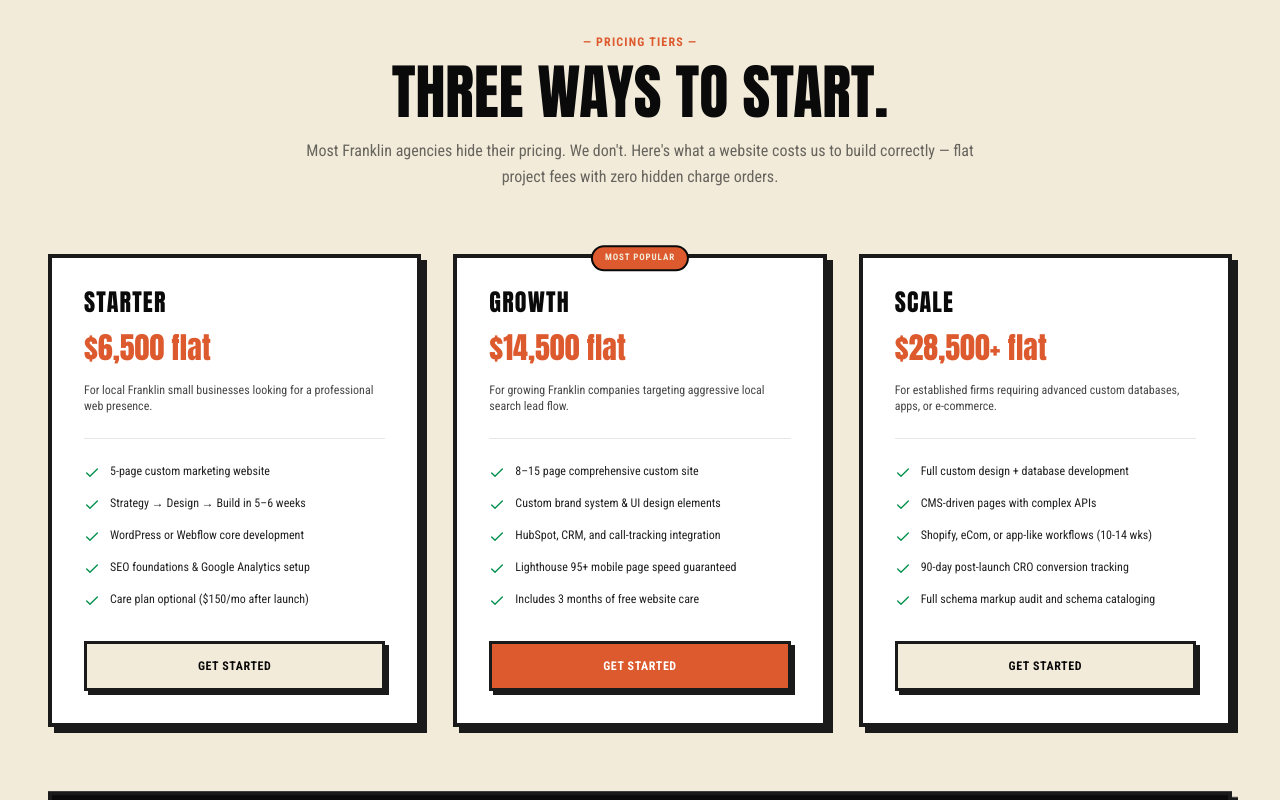
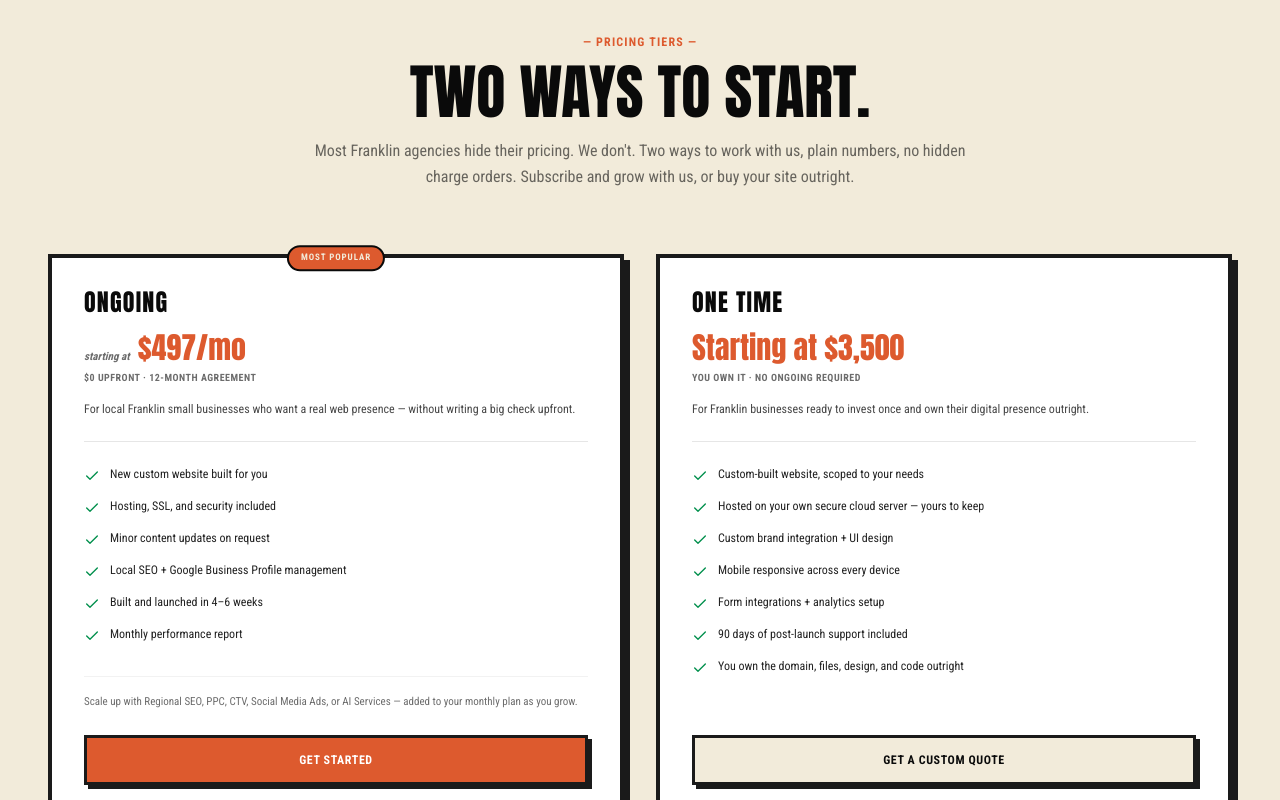
Before and after one commit to creativecowboys/cowboys-site, a Next.js app: page /franklin-tn/web-design in a window 1280 px wide. Shown: the part 4000-4800 px from the top of the page. Built offline with nearby package versions, Linux system fonts and the light colour scheme.

Commit message:
Convert pricing tiers section from 3 cards to 2 cards (Ongoing subscription vs One Time flat fee)

```diff
--- a/src/app/franklin-tn/web-design/page.tsx
+++ b/src/app/franklin-tn/web-design/page.tsx
@@ -205,45 +205,6 @@ const processSteps = [
   }
 ];
 
-const pricingPlans = [
-  {
-    name: "Starter",
-    price: "$6,500 flat",
-    desc: "For local Franklin small businesses looking for a professional web presence.",
-    bullets: [
-      "5-page custom marketing website",
-      "Strategy &rarr; Design &rarr; Build in 5–6 weeks",
-      "WordPress or Webflow core development",
-      "SEO foundations & Google Analytics setup",
-      "Care plan optional ($150/mo after launch)"
-    ]
-  },
-  {
-    name: "Growth",
-    price: "$14,500 flat",
-    desc: "For growing Franklin companies targeting aggressive local search lead flow.",
-    isPopular: true,
-    bullets: [
-      "8–15 page comprehensive custom site",
-      "Custom brand system & UI design elements",
-      "HubSpot, CRM, and call-tracking integration",
-      "Lighthouse 95+ mobile page speed guaranteed",
-      "Includes 3 months of free website care"
-    ]
-  },
-  {
-    name: "Scale",
-    price: "$28,500+ flat",
-    desc: "For established firms requiring advanced custom databases, apps, or e-commerce.",
-    bullets: [
-      "Full custom design + database development",
-      "CMS-driven pages with complex APIs",
-      "Shopify, eCom, or app-like workflows (10-14 wks)",
-      "90-day post-launch CRO conversion tracking",
-      "Full schema markup audit and schema cataloging"
-    ]
-  }
-];
 
 const testimonials = [
   {
@@ -1123,49 +1084,126 @@ export default function WebDesignFranklinPage() {
 
           <div className="text-center max-w-3xl mx-auto mb-16">
             <span className="text-h3-red font-bold text-xs uppercase tracking-widest font-h3-secondary block mb-3">&mdash; PRICING TIERS &mdash;</span>
-            <h2 className="font-h3-display text-5xl md:text-6xl uppercase leading-none">THREE WAYS TO START.</h2>
+            <h2 className="font-h3-display text-5xl md:text-6xl uppercase leading-none">TWO WAYS TO START.</h2>
             <p className="font-h3-secondary text-sm md:text-base text-h3-black/60 max-w-2xl mx-auto mt-4 leading-relaxed">
-              Most Franklin agencies hide their pricing. We don't. Here's what a website costs us to build correctly — flat project fees with zero hidden charge orders.
+              Most Franklin agencies hide their pricing. We don't. Two ways to work with us, plain numbers, no hidden charge orders. Subscribe and grow with us, or buy your site outright.
             </p>
           </div>
 
           {/* Pricing Grid */}
-          <div className="grid grid-cols-1 md:grid-cols-3 gap-8 items-stretch mb-12">
-            {pricingPlans.map((plan, idx) => (
-              <div
-                key={idx}
-                className={`h3-brutalist-card p-8 flex flex-col justify-between text-left relative ${
-                  plan.isPopular ? "bg-white border-h3-red shadow-[6px_6px_0px_#e94e33]" : "bg-white"
-                }`}
-              >
-                {plan.isPopular && (
+          <div className="grid grid-cols-1 md:grid-cols-2 gap-8 items-stretch mb-12">
+
+            {/* Card 1 — ONGOING (left, with "Most Popular" badge) */}
+            <div className="h3-brutalist-card p-8 flex flex-col justify-between text-left relative bg-white border-h3-red shadow-[6px_6px_0px_#e94e33]">
               <div className="absolute top-0 left-1/2 -translate-x-1/2 -translate-y-1/2 bg-h3-red border-2 border-h3-black text-h3-cream px-3 py-1 rounded-full text-[9px] font-bold uppercase tracking-widest">
                 MOST POPULAR
               </div>
-                )}
 
               <div>
-                  <h3 className="font-h3-display text-2xl uppercase tracking-wider mb-1 leading-none">{plan.name}</h3>
-                  <div className="font-h3-display text-3xl text-h3-red my-4">{plan.price}</div>
-                  <p className="font-h3-secondary text-xs text-h3-black/75 mb-6">{plan.desc}</p>
+                <h3 className="font-h3-display text-2xl uppercase tracking-wider mb-1 leading-none">ONGOING</h3>
+                <div className="my-4">
+                  <div className="font-h3-display text-3xl text-h3-red flex items-baseline gap-1">
+                    <span className="font-h3-secondary text-[11px] font-bold text-h3-black/60 lowercase italic mr-1">starting at</span>
+                    <span>$497/mo</span>
+                  </div>
+                  <div className="text-[10px] font-bold tracking-wider text-h3-black/60 uppercase mt-1">
+                    $0 UPFRONT &middot; 12-MONTH AGREEMENT
+                  </div>
+                </div>
+                <p className="font-h3-secondary text-xs text-h3-black/75 mb-6">
+                  For local Franklin small businesses who want a real web presence &mdash; without writing a big check upfront.
+                </p>
 
                 <ul className="space-y-3.5 mb-8 border-t border-h3-black/10 pt-6">
-                    {plan.bullets.map((bullet, bIdx) => (
-                      <li key={bIdx} className="flex gap-2.5 items-start text-xs font-h3-secondary text-h3-black/90 leading-snug">
+                  <li className="flex gap-2.5 items-start text-xs font-h3-secondary text-h3-black/90 leading-snug">
                     <Check size={16} className="text-h3-green shrink-0 mt-0.5" />
-                        <span dangerouslySetInnerHTML={{ __html: bullet }} />
+                    <span>New custom website built for you</span>
                   </li>
-                    ))}
+                  <li className="flex gap-2.5 items-start text-xs font-h3-secondary text-h3-black/90 leading-snug">
+                    <Check size={16} className="text-h3-green shrink-0 mt-0.5" />
+                    <span>Hosting, SSL, and security included</span>
+                  </li>
+                  <li className="flex gap-2.5 items-start text-xs font-h3-secondary text-h3-black/90 leading-snug">
+                    <Check size={16} className="text-h3-green shrink-0 mt-0.5" />
+                    <span>Minor content updates on request</span>
+                  </li>
+                  <li className="flex gap-2.5 items-start text-xs font-h3-secondary text-h3-black/90 leading-snug">
+                    <Check size={16} className="text-h3-green shrink-0 mt-0.5" />
+                    <span>Local SEO + Google Business Profile management</span>
+                  </li>
+                  <li className="flex gap-2.5 items-start text-xs font-h3-secondary text-h3-black/90 leading-snug">
+                    <Check size={16} className="text-h3-green shrink-0 mt-0.5" />
+                    <span>Built and launched in 4–6 weeks</span>
+                  </li>
+                  <li className="flex gap-2.5 items-start text-xs font-h3-secondary text-h3-black/90 leading-snug">
+                    <Check size={16} className="text-h3-green shrink-0 mt-0.5" />
+                    <span>Monthly performance report</span>
+                  </li>
                 </ul>
-                </div>
-
-                <a href="#contact" className={`h3-btn-brutalist w-full text-center font-bold py-3.5 uppercase tracking-wider text-xs ${
-                  plan.isPopular ? "bg-h3-red text-white" : "bg-h3-cream text-h3-black"
-                }`}>
-                  Get Started
+
+                <p className="font-h3-secondary text-[11px] text-h3-black/60 leading-relaxed mb-6 mt-4 pt-4 border-t border-h3-black/5">
+                  Scale up with Regional SEO, PPC, CTV, Social Media Ads, or AI Services &mdash; added to your monthly plan as you grow.
+                </p>
+              </div>
+
+              <a href="#contact" className="h3-btn-brutalist w-full text-center font-bold py-3.5 uppercase tracking-wider text-xs bg-h3-red text-white">
+                GET STARTED
               </a>
             </div>
-            ))}
+
+            {/* Card 2 — ONE TIME (right) */}
+            <div className="h3-brutalist-card p-8 flex flex-col justify-between text-left relative bg-white">
+              <div>
+                <h3 className="font-h3-display text-2xl uppercase tracking-wider mb-1 leading-none">ONE TIME</h3>
+                <div className="my-4">
+                  <div className="font-h3-display text-3xl text-h3-red">
+                    Starting at $3,500
+                  </div>
+                  <div className="text-[10px] font-bold tracking-wider text-h3-black/60 uppercase mt-1">
+                    YOU OWN IT &middot; NO ONGOING REQUIRED
+                  </div>
+                </div>
+                <p className="font-h3-secondary text-xs text-h3-black/75 mb-6">
+                  For Franklin businesses ready to invest once and own their digital presence outright.
+                </p>
+
+                <ul className="space-y-3.5 mb-8 border-t border-h3-black/10 pt-6">
+                  <li className="flex gap-2.5 items-start text-xs font-h3-secondary text-h3-black/90 leading-snug">
+                    <Check size={16} className="text-h3-green shrink-0 mt-0.5" />
+                    <span>Custom-built website, scoped to your needs</span>
+                  </li>
+                  <li className="flex gap-2.5 items-start text-xs font-h3-secondary text-h3-black/90 leading-snug">
+                    <Check size={16} className="text-h3-green shrink-0 mt-0.5" />
+                    <span>Hosted on your own secure cloud server &mdash; yours to keep</span>
+                  </li>
+                  <li className="flex gap-2.5 items-start text-xs font-h3-secondary text-h3-black/90 leading-snug">
+                    <Check size={16} className="text-h3-green shrink-0 mt-0.5" />
+                    <span>Custom brand integration + UI design</span>
+                  </li>
+                  <li className="flex gap-2.5 items-start text-xs font-h3-secondary text-h3-black/90 leading-snug">
+                    <Check size={16} className="text-h3-green shrink-0 mt-0.5" />
+                    <span>Mobile responsive across every device</span>
+                  </li>
+                  <li className="flex gap-2.5 items-start text-xs font-h3-secondary text-h3-black/90 leading-snug">
+                    <Check size={16} className="text-h3-green shrink-0 mt-0.5" />
+                    <span>Form integrations + analytics setup</span>
+                  </li>
+                  <li className="flex gap-2.5 items-start text-xs font-h3-secondary text-h3-black/90 leading-snug">
+                    <Check size={16} className="text-h3-green shrink-0 mt-0.5" />
+                    <span>90 days of post-launch support included</span>
+                  </li>
+                  <li className="flex gap-2.5 items-start text-xs font-h3-secondary text-h3-black/90 leading-snug">
+                    <Check size={16} className="text-h3-green shrink-0 mt-0.5" />
+                    <span>You own the domain, files, design, and code outright</span>
+                  </li>
+                </ul>
+              </div>
+
+              <a href="#contact" className="h3-btn-brutalist w-full text-center font-bold py-3.5 uppercase tracking-wider text-xs bg-h3-cream text-h3-black">
+                GET A CUSTOM QUOTE
+              </a>
+            </div>
+
           </div>
 
           {/* Pricing detail explainer card */}
@@ -1173,7 +1211,7 @@ export default function WebDesignFranklinPage() {
             <div className="flex flex-col gap-2">
               <h3 className="font-h3-display text-xl text-h3-yellow uppercase tracking-widest leading-none">HOW WE PRICE OUR PROJECTS</h3>
               <p className="font-h3-secondary text-xs text-h3-cream/80 max-w-3xl leading-relaxed mt-1.5">
-                Flat project fee, paid in three milestones (kickoff / design approval / launch). No retainers, no hidden charge orders — we scope tight upfront. If your project doesn't fit one of these, we'll tell you and recommend someone better suited (even if that's Squarespace or a freelancer).
+                Two ways to start. Monthly is everything bundled &mdash; no upfront, just $497 a month. One time is a flat project fee paid in three milestones (kickoff / design approval / launch). No surprise charge orders either way. If your project doesn't fit, we'll tell you and recommend someone better suited (even if that's Squarespace or a freelancer).
               </p>
             </div>
             <a href="#contact" className="h3-btn-brutalist bg-h3-red text-h3-cream font-bold px-8 py-3.5 uppercase tracking-wider text-xs w-fit flex-shrink-0 border-h3-black">
```
Lines whose indentation alone changed are shown as unchanged.
